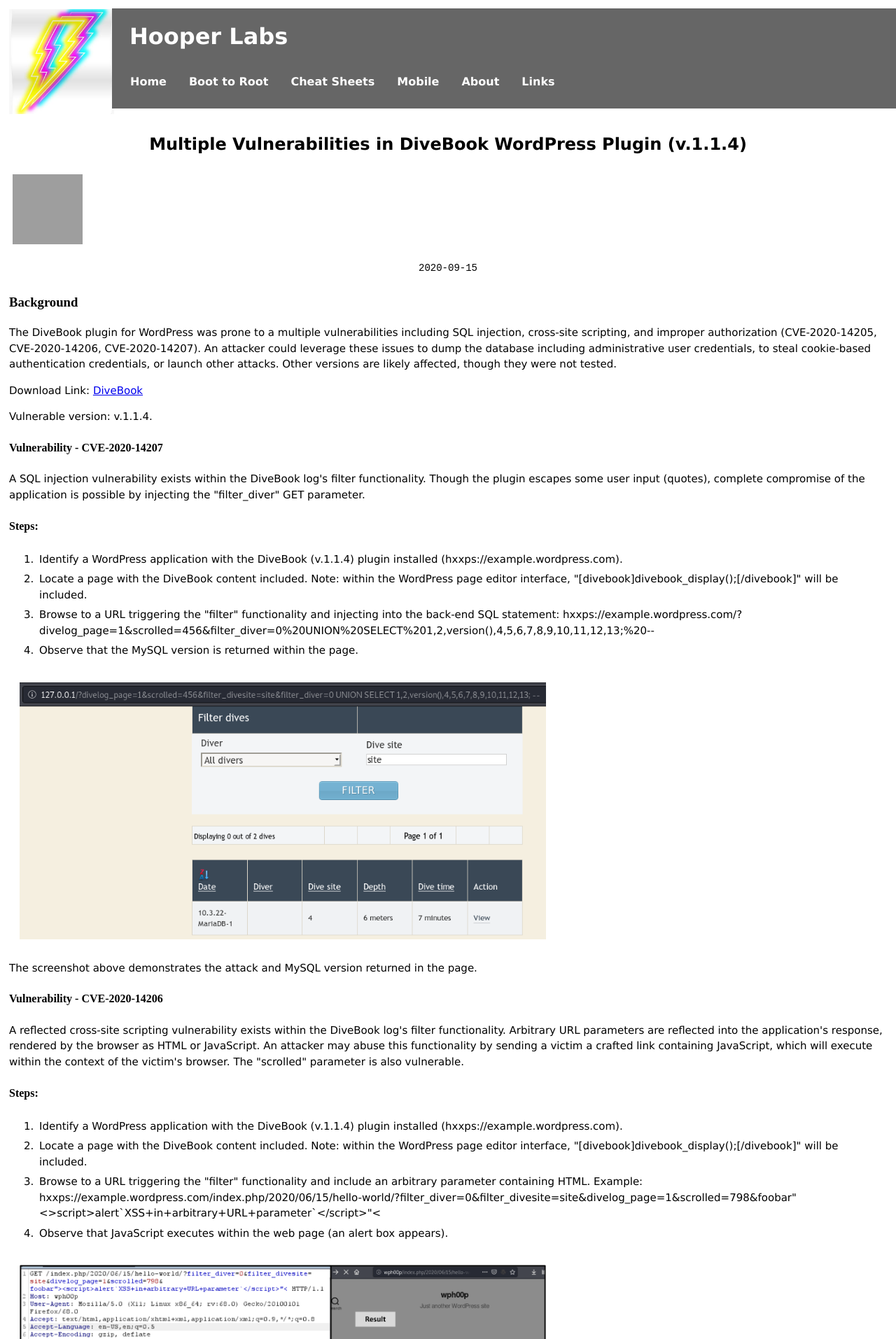
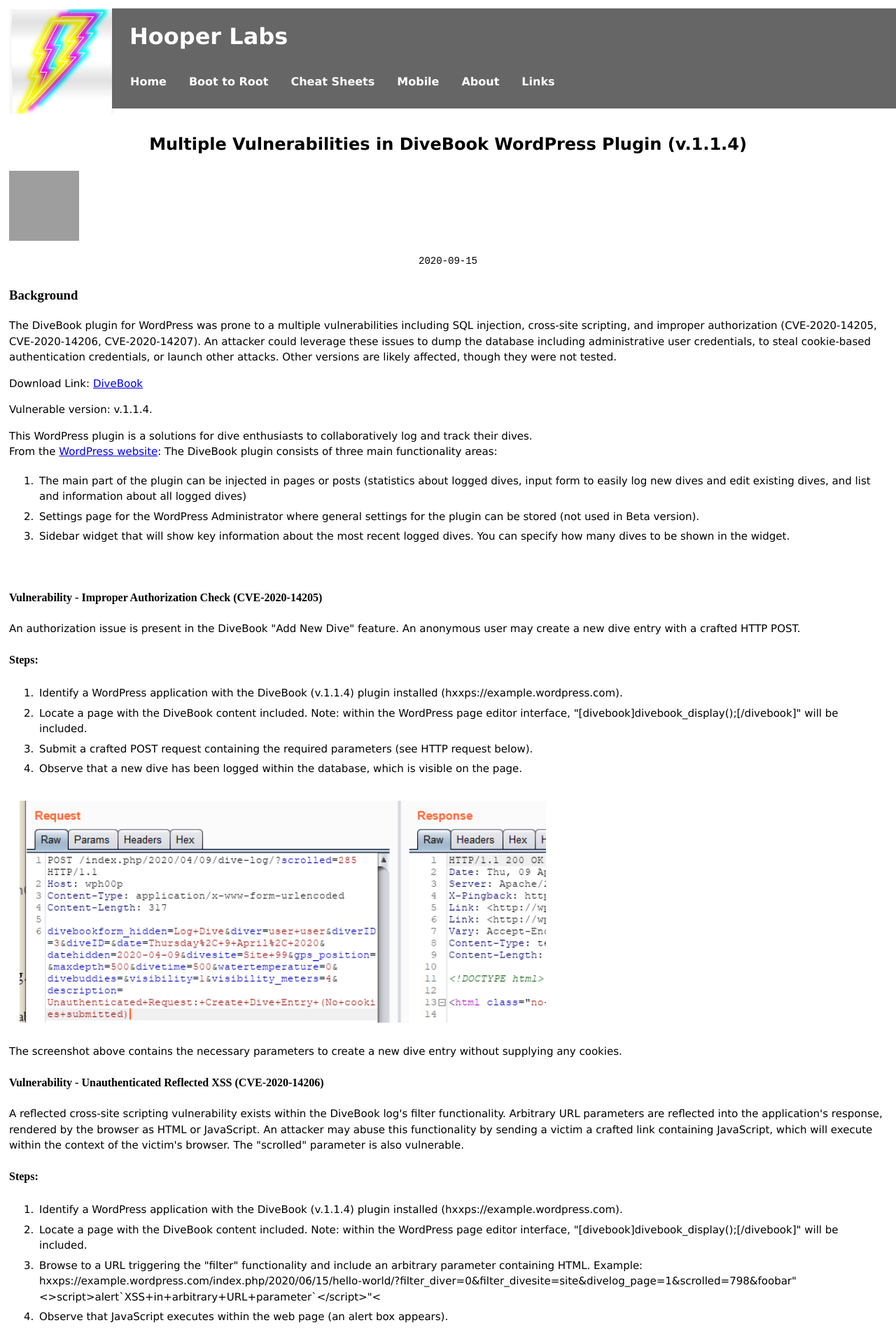
Before and after one commit to caryhooper/hooperlabs, a PHP site: page /disclosures/divebook.php in a window 1280 px wide. Shown: the top 1913 px of the page at 70% size. Run offline with PHP 8.4, Linux system fonts and the light colour scheme; grey boxes are pictures that could not be loaded.

Commit message:
Tidy new posts

```diff
--- a/disclosures/divebook.php
+++ b/disclosures/divebook.php
@@ -10,8 +10,8 @@
     <h2>
         Multiple Vulnerabilities in DiveBook WordPress Plugin (v.1.1.4)
     </h2>
-    <div class="center">
-        <img class="headerpic" src="http://pluginsroom.com/assets/img/wordpress-plugins.png" alt="Hack the Planet" height="100px" width="100px" align="center">
+    <div class="centre">
+        <img class="headerpic" src="http://pluginsroom.com/assets/img/wordpress-plugins.png" alt="Hack the Planet" height="100px" width="100px" align="middle">
     </div>
 
     <p class="date">2020-09-15</p>
@@ -26,23 +26,36 @@
     <p class="text">
         Vulnerable version: v.1.1.4.
     </p>
-        <h4>Vulnerability - CVE-2020-14207</h4>
+    <p class="text">
+        This WordPress plugin is a solutions for dive enthusiasts to collaboratively log and track their dives.
+        </br>
+        From the <a href="https://wordpress.org/plugins/divebook/">WordPress website</a>: The DiveBook plugin consists of three main functionality areas:
+        <ol>
+            <li>The main part of the plugin can be injected in pages or posts (statistics about logged dives, input form to easily log new dives and edit existing dives, and list and information about all logged dives)
+            </li>
+            <li>Settings page for the WordPress Administrator where general settings for the plugin can be stored (not used in Beta version).</li>
+            <li>Sidebar widget that will show key information about the most recent logged dives. You can specify how many dives to be shown in the widget.</li>
+        </ol>
+    </br>
+    </p>
+
+        <a id="CVE-2020-14205"><h4>Vulnerability - Improper Authorization Check (CVE-2020-14205)</h4></a>
         <p class="text">
-            A SQL injection vulnerability exists within the DiveBook log's filter functionality. Though the plugin escapes some user input (quotes), complete compromise of the application is possible by injecting the "filter_diver" GET parameter.
+            An authorization issue is present in the DiveBook "Add New Dive" feature.  An anonymous user may create a new dive entry with a crafted HTTP POST.
         </p>
         <h4>Steps:</h4>
         <ol>
             <li>Identify a WordPress application with the DiveBook (v.1.1.4) plugin installed (hxxps://example.wordpress.com).</li>
             <li>Locate a page with the DiveBook content included.  Note: within the WordPress page editor interface, "[divebook]divebook_display();[/divebook]" will be included.</li>
-            <li>Browse to a URL triggering the "filter" functionality and injecting into the back-end SQL statement: hxxps://example.wordpress.com/?divelog_page=1&scrolled=456&filter_diver=0%20UNION%20SELECT%201,2,version(),4,5,6,7,8,9,10,11,12,13;%20--</li>
-            <li>Observe that the MySQL version is returned within the page.</li>
+            <li>Submit a crafted POST request containing the required parameters (see HTTP request below).</li>
+            <li>Observe that a new dive has been logged within the database, which is visible on the page.</li>
         </ol>
-        <img class="body-img" src="/img/divebook_SQLi.png" width="60%">
+        <img class="body-img" src="/img/divebook_auth.png" width="60%">
         <p class="text">
-            The screenshot above demonstrates the attack and MySQL version returned in the page.
+            The screenshot above contains the necessary parameters to create a new dive entry without supplying any cookies.
         </p>
 
-        <h4>Vulnerability - CVE-2020-14206</h4>
+        <a id="CVE-2020-14206"><h4>Vulnerability - Unauthenticated Reflected XSS (CVE-2020-14206)</h4></a>
         <p class="text">
             A reflected cross-site scripting vulnerability exists within the DiveBook log's filter functionality.  Arbitrary URL parameters are reflected into the application's response, rendered by the browser as HTML or JavaScript.  An attacker may abuse this functionality by sending a victim a crafted link containing JavaScript, which will execute within the context of the victim's browser.  The "scrolled" parameter is also vulnerable.
         </p>
@@ -58,21 +71,22 @@
             The screenshot above demonstrates the attack (request, response, and result).  Observe that a JavaScript "alert" box appears with arbitrary content. This payload may be modified to execute arbitrary JavaScript in the victim's browser.
         </p>
 
-        <h4>Vulnerability - CVE-2020-14205</h4>
+         <a id="CVE-2020-14207"><h4>Vulnerability - SQL Injection (CVE-2020-14207)</h4></a>
         <p class="text">
-            An authorization issue is present in the DiveBook "Add New Dive" feature.  An anonymous user may create a crafted HTTP POST request to create a new dive.
+            A SQL injection vulnerability exists within the DiveBook log's filter functionality. Though the plugin escapes some user input (quotes), complete compromise of the application database is possible by injecting the "filter_diver" GET parameter. Because the WordPress administrative credentials are stored within the database, this may result in complete or partial application compromise.
         </p>
         <h4>Steps:</h4>
         <ol>
             <li>Identify a WordPress application with the DiveBook (v.1.1.4) plugin installed (hxxps://example.wordpress.com).</li>
             <li>Locate a page with the DiveBook content included.  Note: within the WordPress page editor interface, "[divebook]divebook_display();[/divebook]" will be included.</li>
-            <li>Submit a crafted POST request containing the required parameters (see HTTP request below).</li>
-            <li>Observe that a new dive has been logged within the database, which is visible on the page.</li>
+            <li>Browse to a URL triggering the "filter" functionality and injecting into the back-end SQL statement: hxxps://example.wordpress.com/?divelog_page=1&scrolled=456&filter_diver=0%20UNION%20SELECT%201,2,version(),4,5,6,7,8,9,10,11,12,13;%20--</li>
+            <li>Observe that the MySQL version is returned within the page.</li>
         </ol>
-        <img class="body-img" src="/img/divebook_auth.png" width="60%">
+        <img class="body-img" src="/img/divebook_SQLi.png" width="60%">
         <p class="text">
-            The screenshot above contains the necessary parameters to create a new dive entry without supplying any cookies.
+            The screenshot above demonstrates the attack and MySQL version returned in the page.
         </p>
+
         <h4>Testing Conditions:</h4>
         <ul>
             <li>Firefox v68.9.0esr</li>
```
Also changed, not shown: disclosures/webfocus.php (+29 -16 lines).
